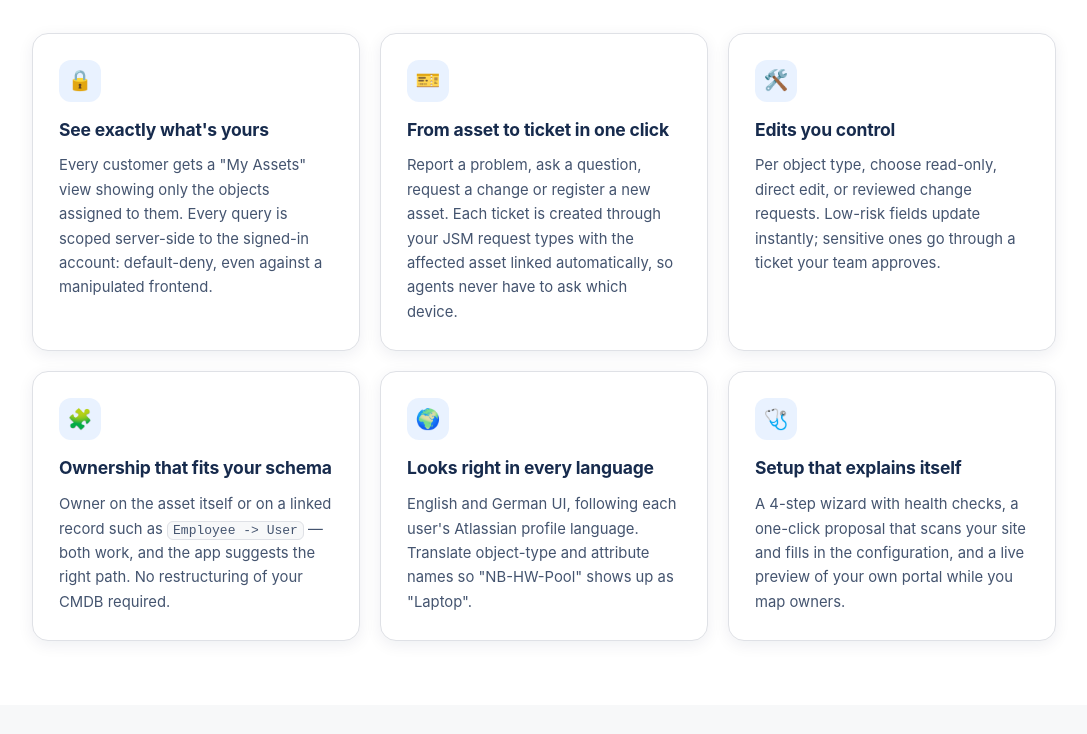
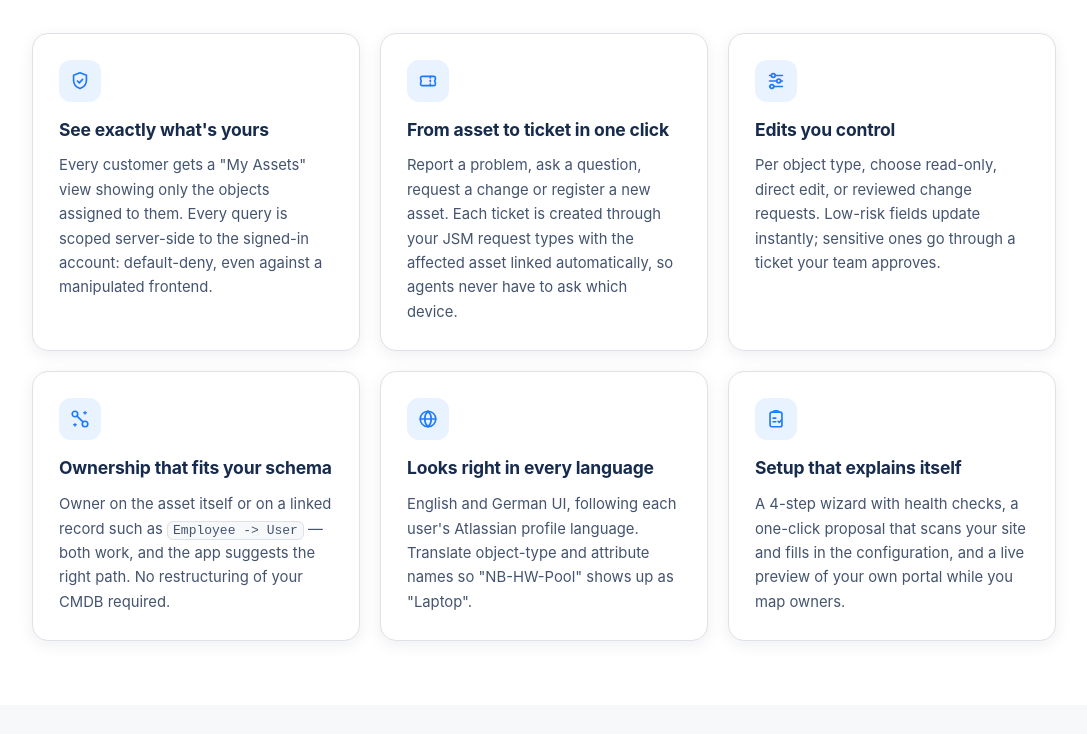
Before and after one commit to basicdata-maker/basicdata-site, a plain HTML site: page index.html in a window 1280 px wide. Shown: the part 1046-1780 px from the top of the page, without its empty margins (96-1183 px from the left). Drawn offline with Linux system fonts and the light colour scheme.

Commit message:
Replace emoji icons with inline SVG icon set
index/contact/docs/thanks: consistent stroke-style SVG icons in brand blue instead of emojis.

Co-Authored-By: Claude Fable 5 <noreply@anthropic.com>
Claude-Session: https://claude.ai/code/session_01PznpBJcnd9PhdJMkAWpChd

```diff
--- a/index.html
+++ b/index.html
@@ -80,7 +80,7 @@ section{padding:64px 0}
 .card:hover{transform:translateY(-3px);box-shadow:var(--shadow)}
 .card h3{font-size:17.5px;margin-bottom:9px;letter-spacing:-.01em}
 .card p{font-size:14.8px;color:var(--sub)}
-.card .ico{display:inline-flex;align-items:center;justify-content:center;width:42px;height:42px;border-radius:12px;background:var(--accent);font-size:20px;margin-bottom:14px}
+.card .ico{display:inline-flex;align-items:center;justify-content:center;width:42px;height:42px;border-radius:12px;background:var(--accent);color:var(--blue);margin-bottom:14px}
 .card .ico.num{background:var(--blue);color:#fff;font-weight:700;font-size:18px}
 
 /* Alternating features */
@@ -188,12 +188,12 @@ textarea{min-height:170px;resize:vertical}
       <p style="margin-top:10px"><a href="docs.html">Setup guide &amp; documentation →</a> &nbsp;·&nbsp; <a href="usecases.html">Use cases: licenses, fleet, MSP &amp; more →</a></p>
     </div>
     <div class="cards">
-      <div class="card reveal"><span class="ico" aria-hidden="true">🔒</span><h3>See exactly what's yours</h3><p>Every customer gets a "My Assets" view showing only the objects assigned to them. Every query is scoped server-side to the signed-in account: default-deny, even against a manipulated frontend.</p></div>
-      <div class="card reveal"><span class="ico" aria-hidden="true">🎫</span><h3>From asset to ticket in one click</h3><p>Report a problem, ask a question, request a change or register a new asset. Each ticket is created through your JSM request types with the affected asset linked automatically, so agents never have to ask which device.</p></div>
-      <div class="card reveal"><span class="ico" aria-hidden="true">🛠️</span><h3>Edits you control</h3><p>Per object type, choose read-only, direct edit, or reviewed change requests. Low-risk fields update instantly; sensitive ones go through a ticket your team approves.</p></div>
-      <div class="card reveal"><span class="ico" aria-hidden="true">🧩</span><h3>Ownership that fits your schema</h3><p>Owner on the asset itself or on a linked record such as <code style="background:var(--soft);border:1px solid var(--line);border-radius:6px;padding:1px 5px;font-size:13px">Employee -&gt; User</code> — both work, and the app suggests the right path. No restructuring of your CMDB required.</p></div>
-      <div class="card reveal"><span class="ico" aria-hidden="true">🌍</span><h3>Looks right in every language</h3><p>English and German UI, following each user's Atlassian profile language. Translate object-type and attribute names so "NB-HW-Pool" shows up as "Laptop".</p></div>
-      <div class="card reveal"><span class="ico" aria-hidden="true">🩺</span><h3>Setup that explains itself</h3><p>A 4-step wizard with health checks, a one-click proposal that scans your site and fills in the configuration, and a live preview of your own portal while you map owners.</p></div>
+      <div class="card reveal"><span class="ico" aria-hidden="true"><svg width="22" height="22" viewBox="0 0 24 24" fill="none" stroke="currentColor" stroke-width="1.8" stroke-linecap="round" stroke-linejoin="round"><path d="M12 3l7 2.8v5.4c0 4.3-2.9 7.6-7 9-4.1-1.4-7-4.7-7-9V5.8L12 3z"/><path d="M9.2 12l2 2 3.6-3.8"/></svg></span><h3>See exactly what's yours</h3><p>Every customer gets a "My Assets" view showing only the objects assigned to them. Every query is scoped server-side to the signed-in account: default-deny, even against a manipulated frontend.</p></div>
+      <div class="card reveal"><span class="ico" aria-hidden="true"><svg width="22" height="22" viewBox="0 0 24 24" fill="none" stroke="currentColor" stroke-width="1.8" stroke-linecap="round" stroke-linejoin="round"><path d="M4 8.5A1.5 1.5 0 0 1 5.5 7h13A1.5 1.5 0 0 1 20 8.5v2a2 2 0 0 0 0 3v2a1.5 1.5 0 0 1-1.5 1.5h-13A1.5 1.5 0 0 1 4 15.5v-2a2 2 0 0 0 0-3v-2z"/><path d="M14.5 7v1.6M14.5 11.2v1.6M14.5 15.4V17"/></svg></span><h3>From asset to ticket in one click</h3><p>Report a problem, ask a question, request a change or register a new asset. Each ticket is created through your JSM request types with the affected asset linked automatically, so agents never have to ask which device.</p></div>
+      <div class="card reveal"><span class="ico" aria-hidden="true"><svg width="22" height="22" viewBox="0 0 24 24" fill="none" stroke="currentColor" stroke-width="1.8" stroke-linecap="round" stroke-linejoin="round"><path d="M5 6h14M5 12h14M5 18h14"/><circle cx="9" cy="6" r="2.1" fill="var(--accent)"/><circle cx="15" cy="12" r="2.1" fill="var(--accent)"/><circle cx="7.5" cy="18" r="2.1" fill="var(--accent)"/></svg></span><h3>Edits you control</h3><p>Per object type, choose read-only, direct edit, or reviewed change requests. Low-risk fields update instantly; sensitive ones go through a ticket your team approves.</p></div>
+      <div class="card reveal"><span class="ico" aria-hidden="true"><svg width="22" height="22" viewBox="0 0 24 24" fill="none" stroke="currentColor" stroke-width="1.8" stroke-linecap="round" stroke-linejoin="round"><circle cx="6.5" cy="6.5" r="3"/><circle cx="17.5" cy="17.5" r="3"/><path d="M8.8 8.8l6.4 6.4"/><path d="M17.5 4v2.5M16.2 5.2h2.6M6.5 17v2.6M5.2 18.3h2.6" stroke-width="1.5"/></svg></span><h3>Ownership that fits your schema</h3><p>Owner on the asset itself or on a linked record such as <code style="background:var(--soft);border:1px solid var(--line);border-radius:6px;padding:1px 5px;font-size:13px">Employee -&gt; User</code> — both work, and the app suggests the right path. No restructuring of your CMDB required.</p></div>
+      <div class="card reveal"><span class="ico" aria-hidden="true"><svg width="22" height="22" viewBox="0 0 24 24" fill="none" stroke="currentColor" stroke-width="1.8" stroke-linecap="round" stroke-linejoin="round"><circle cx="12" cy="12" r="8.5"/><path d="M3.5 12h17M12 3.5c2.4 2.3 3.6 5.2 3.6 8.5s-1.2 6.2-3.6 8.5c-2.4-2.3-3.6-5.2-3.6-8.5s1.2-6.2 3.6-8.5z"/></svg></span><h3>Looks right in every language</h3><p>English and German UI, following each user's Atlassian profile language. Translate object-type and attribute names so "NB-HW-Pool" shows up as "Laptop".</p></div>
+      <div class="card reveal"><span class="ico" aria-hidden="true"><svg width="22" height="22" viewBox="0 0 24 24" fill="none" stroke="currentColor" stroke-width="1.8" stroke-linecap="round" stroke-linejoin="round"><rect x="5.5" y="4.5" width="13" height="16" rx="2"/><path d="M9 4.5A1.8 1.8 0 0 1 10.8 3h2.4A1.8 1.8 0 0 1 15 4.5"/><path d="M8.8 11h3M8.8 15h3"/><path d="M14.2 14.4l1.3 1.3 2.3-2.5" stroke-width="1.6"/></svg></span><h3>Setup that explains itself</h3><p>A 4-step wizard with health checks, a one-click proposal that scans your site and fills in the configuration, and a live preview of your own portal while you map owners.</p></div>
     </div>
   </div>
 </section>
@@ -291,9 +291,9 @@ textarea{min-height:170px;resize:vertical}
       <h2 id="pricing-h">Simple pricing, billed by Atlassian</h2>
     </div>
     <div class="cards">
-      <div class="card reveal"><span class="ico" aria-hidden="true">💳</span><h3>Paid via Atlassian</h3><p>Flat USD 5/month for sites with up to 10 users, then USD 0.50 per user per month. Billing runs through your existing Atlassian subscription; annual billing gets two months free.</p></div>
-      <div class="card reveal"><span class="ico" aria-hidden="true">🗓</span><h3>30-day free trial</h3><p>Every new subscription starts with a <strong>30-day free trial</strong> — all features, no card, no separate account.</p></div>
-      <div class="card reveal"><span class="ico" aria-hidden="true">🤝</span><h3>Support included</h3><p>Support is included: we answer tickets in our <a href="https://basicdata.atlassian.net/servicedesk/customer/portal/3">support portal</a> within one business day.</p></div>
+      <div class="card reveal"><span class="ico" aria-hidden="true"><svg width="22" height="22" viewBox="0 0 24 24" fill="none" stroke="currentColor" stroke-width="1.8" stroke-linecap="round" stroke-linejoin="round"><rect x="3.5" y="5.5" width="17" height="13" rx="2"/><path d="M3.5 9.5h17"/><path d="M7 14.8h4"/></svg></span><h3>Paid via Atlassian</h3><p>Flat USD 5/month for sites with up to 10 users, then USD 0.50 per user per month. Billing runs through your existing Atlassian subscription; annual billing gets two months free.</p></div>
+      <div class="card reveal"><span class="ico" aria-hidden="true"><svg width="22" height="22" viewBox="0 0 24 24" fill="none" stroke="currentColor" stroke-width="1.8" stroke-linecap="round" stroke-linejoin="round"><rect x="4" y="5.5" width="16" height="14.5" rx="2"/><path d="M4 10h16M8.5 3.5v3.5M15.5 3.5v3.5"/><path d="M9.5 15l1.8 1.8 3.4-3.6"/></svg></span><h3>30-day free trial</h3><p>Every new subscription starts with a <strong>30-day free trial</strong> — all features, no card, no separate account.</p></div>
+      <div class="card reveal"><span class="ico" aria-hidden="true"><svg width="22" height="22" viewBox="0 0 24 24" fill="none" stroke="currentColor" stroke-width="1.8" stroke-linecap="round" stroke-linejoin="round"><path d="M4.5 13v-1.5a7.5 7.5 0 0 1 15 0V13"/><rect x="3.5" y="12.5" width="4" height="6" rx="1.6"/><rect x="16.5" y="12.5" width="4" height="6" rx="1.6"/><path d="M19.5 18.5v.8a2.7 2.7 0 0 1-2.7 2.7H13.5"/></svg></span><h3>Support included</h3><p>Support is included: we answer tickets in our <a href="https://basicdata.atlassian.net/servicedesk/customer/portal/3">support portal</a> within one business day.</p></div>
     </div>
   </div>
 </section>
```
Also changed, not shown: contact.html (+1 -1 lines), docs.html (+1 -1 lines), thanks.html (+1 -1 lines).
